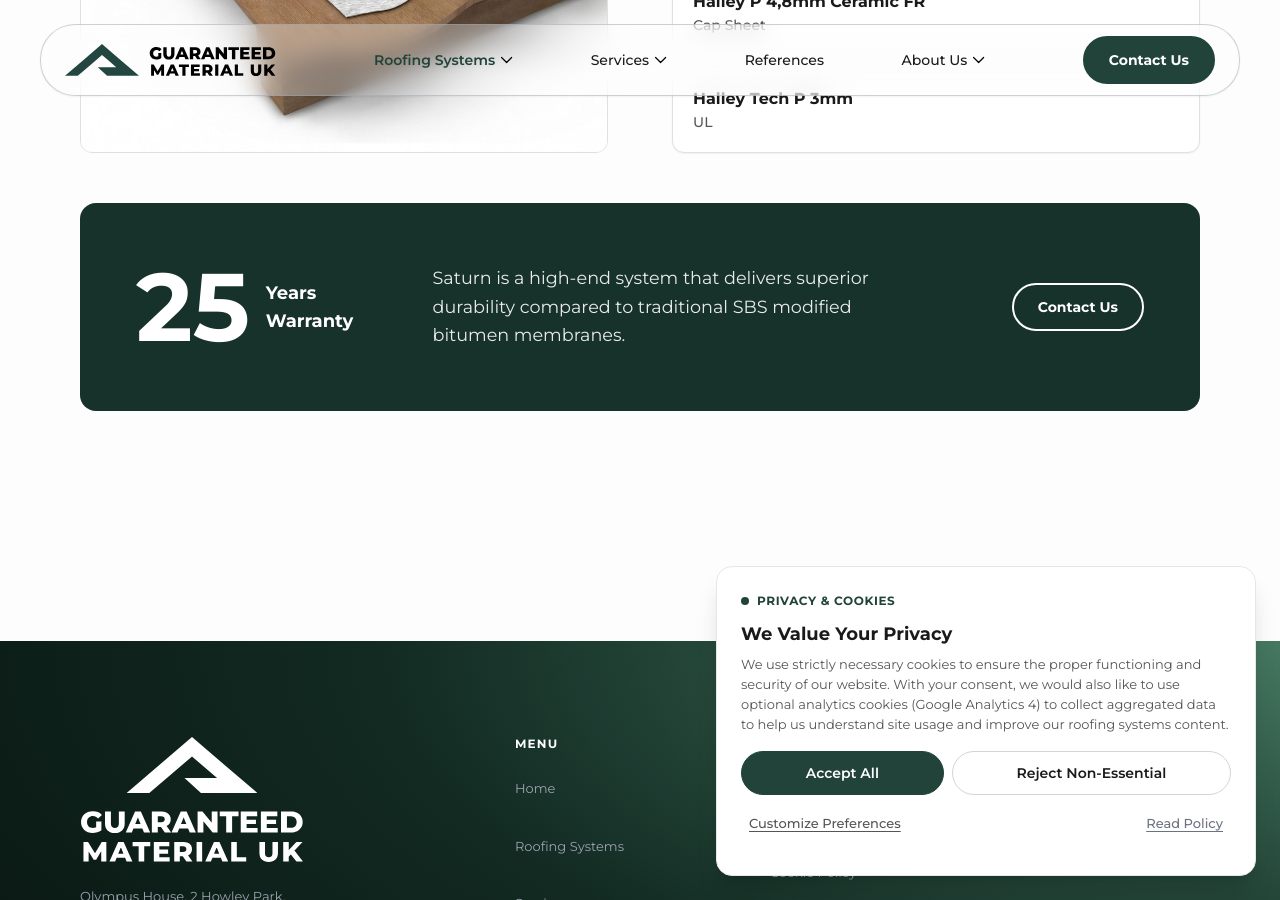
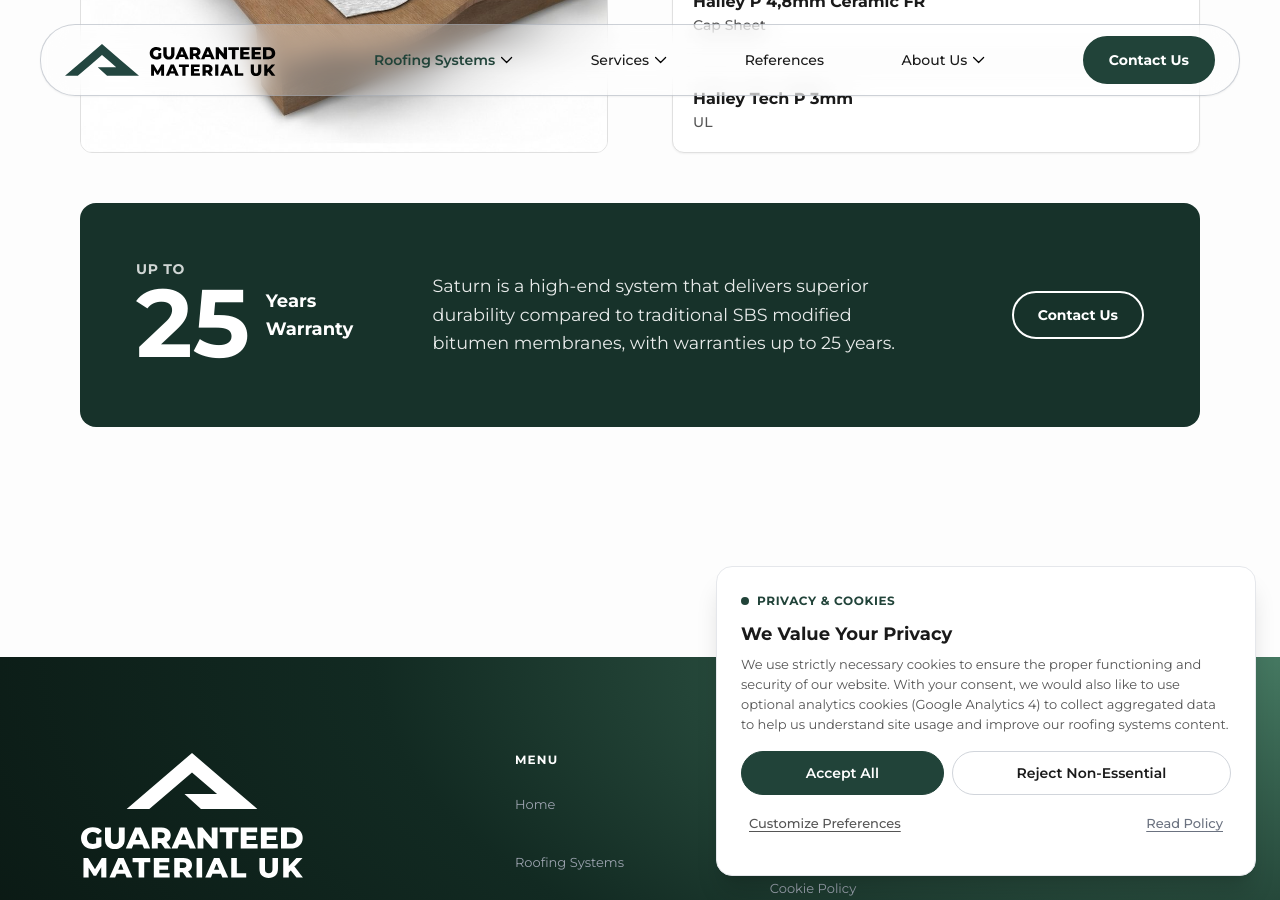
Before and after one commit to Brugni24/GuaranteedMaterialUK-website, a Jekyll site: the page built from systems/saturn/index.html, in a window 1280 px wide and 900 px high, scrolled down 3347 px. Built offline with Jekyll 4.4.1, drawn with Linux system fonts in a browser that asks for light colours; nearby versions of some CDN libraries; some of the changed text lies outside the part shown.

Commit message:
update product warranties to "up to" across roofing system pages

```diff
--- a/systems/saturn/index.html
+++ b/systems/saturn/index.html
@@ -1,7 +1,7 @@
 ---
 layout: default
-title: "Saturn | 25-Year High-End SBS Roofing System | Guaranteed Material UK"
-description: "Saturn is a high-end elastomeric SBS-modified bituminous membrane roofing system engineered for maximum durability with a 25-year UK warranty."
+title: "Saturn | Up to 25-Year High-End SBS Roofing System | Guaranteed Material UK"
+description: "Saturn is a high-end elastomeric SBS-modified bituminous membrane roofing system engineered for maximum durability with up to 25-year UK warranty."
 url: "/systems/saturn/"
 active_nav: "systems"
 ---
@@ -37,7 +37,7 @@
                 "@type": "Product",
                 "name": "Saturn Roofing System",
                 "image": "https://www.guaranteedmaterial.co.uk/assets/images/systems/saturn_system.jpg",
-                "description": "Premium high-end elastomeric SBS roofing system offering outstanding elasticity and fatigue resistance with a 25-year warranty.",
+                "description": "Premium high-end elastomeric SBS roofing system offering outstanding elasticity and fatigue resistance with up to 25-year warranty.",
                 "brand": {
                     "@type": "Brand",
                     "name": "Guaranteed Material UK"
@@ -95,7 +95,7 @@
                 <div class="flex flex-wrap gap-2.5">
                     <span
                         class="inline-flex items-center px-3.5 py-1.5 rounded-full bg-gray-100/80 border border-gray-200/80 text-xs lg:text-[13px] font-medium text-text-dark select-none">
-                        25-Year Warranty
+                        Up to 25-Year Warranty
                     </span>
                     <span
                         class="inline-flex items-center px-3.5 py-1.5 rounded-full bg-gray-100/80 border border-gray-200/80 text-xs lg:text-[13px] font-medium text-text-dark select-none">
@@ -360,14 +360,17 @@
         </div>
         <div
             class="bg-[#17322a] rounded-2xl p-6 lg:p-14 flex flex-col lg:flex-row items-center justify-between gap-6 lg:gap-10 my-[30px] lg:my-[50px]">
-            <div class="flex items-center gap-4 text-white shrink-0">
-                <span class="text-[4rem] lg:text-[6rem] font-bold leading-none">25</span>
-                <span class="text-base lg:text-lg font-bold leading-tight">Years<br>Warranty</span>
+            <div class="flex items-center gap-3 sm:gap-4 text-white shrink-0">
+                <div class="flex flex-col justify-end">
+                    <span class="text-xs sm:text-sm font-bold uppercase tracking-wider text-white/80 -mb-1">Up to</span>
+                    <span class="text-[4rem] lg:text-[6rem] font-bold leading-none">25</span>
+                </div>
+                <span class="text-base lg:text-lg font-bold leading-tight self-center">Years<br>Warranty</span>
             </div>
             <div class="flex-1 max-w-[500px]">
                 <p class="text-white/90 text-base lg:text-[1.1rem] leading-relaxed text-center lg:text-left">
                     Saturn is a high-end system that delivers superior durability compared to traditional SBS modified
-                    bitumen membranes.
+                    bitumen membranes, with warranties up to 25 years.
                 </p>
             </div>
             <div class="flex flex-col sm:flex-row gap-4 shrink-0 mt-2 lg:mt-0">
```
Also changed, not shown: systems/halley-sa/index.html (+10 -7 lines), systems/index.html (+13 -14 lines), systems/mercury-sl/index.html (+10 -7 lines), systems/mercury/index.html (+10 -7 lines).
